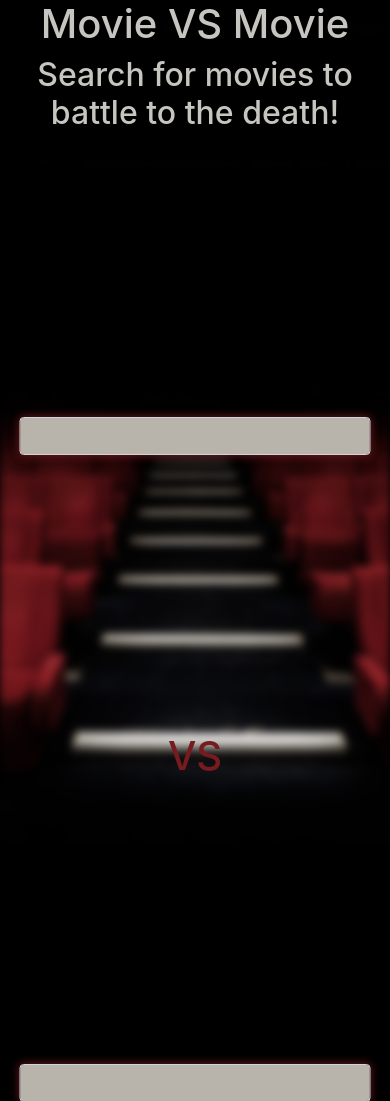
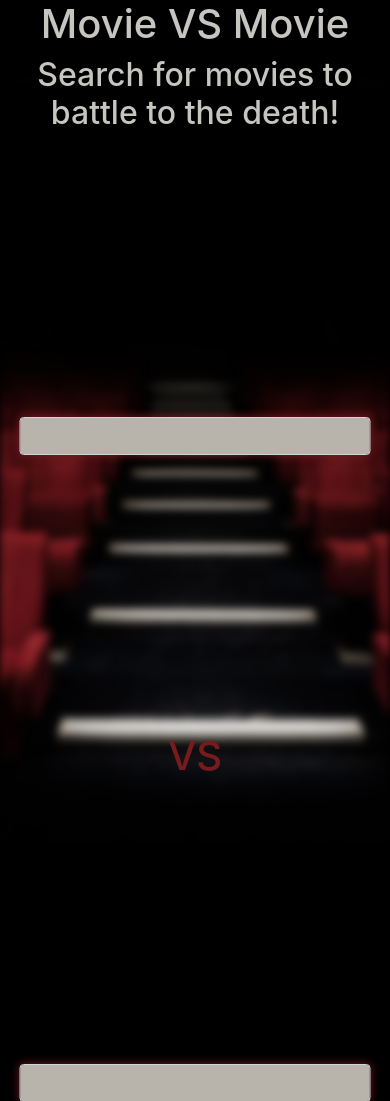
Before and after one commit to l3r0ux/Show-Down, a PHP site: template views/index.html in a window 390 px wide. Shown: the top 1101 px of the page. Run offline with PHP 8.4, Linux system fonts and the light colour scheme; the template is opened without the code that fills it, so the values that code supplies are empty; some libraries are stand-ins or nearby versions.

Commit message:
mobile responsive work

```diff
--- a/public/css/main.css
+++ b/public/css/main.css
@@ -157,6 +157,9 @@ body {
     body {
         height: fit-content;
     }
+    .background-image {
+        height: var(--page-height);
+    }
 }
 
 
```
